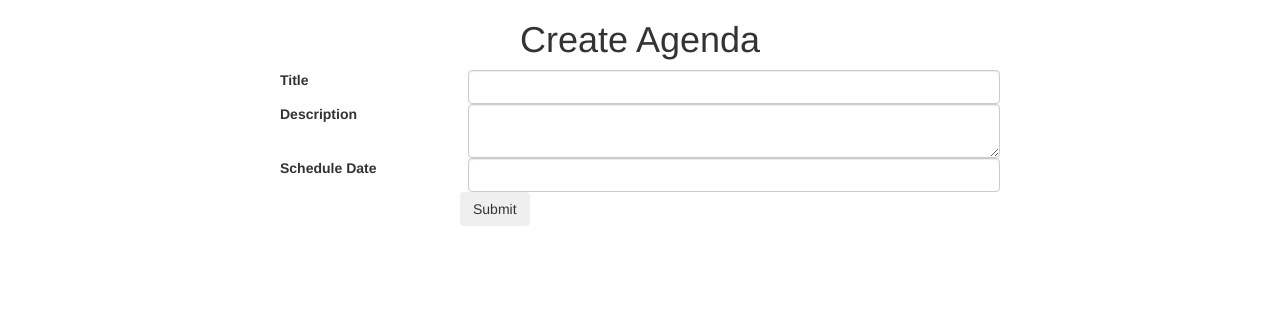
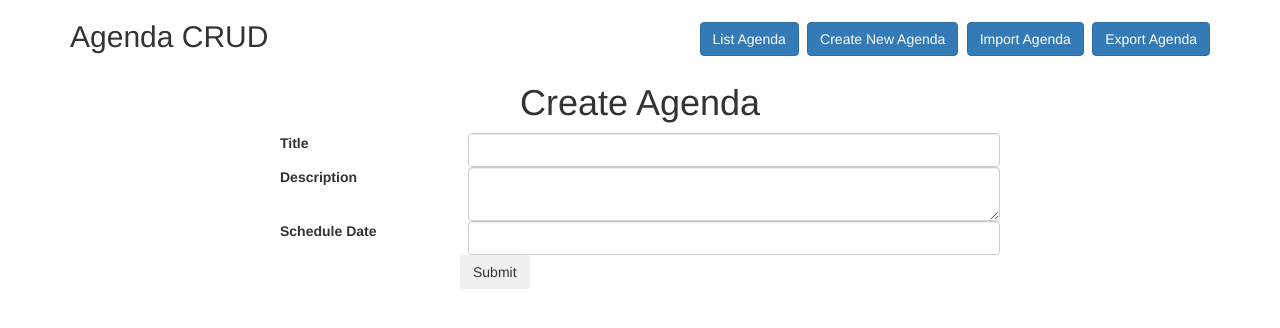
Before and after one commit to avinash-0007/codetest, a CodeIgniter app: page /database/agenda/create in a window 1280 px wide. Shown: the top 328 px of the page. Run offline with CodeIgniter, Linux system fonts and the light colour scheme; some libraries are stand-ins or nearby versions.

Commit message:
add form menu added

```diff
--- a/application/views/agenda/create.php
+++ b/application/views/agenda/create.php
@@ -1,3 +1,15 @@
+<div class="row">
+    <div class="col-lg-12">
+        <h2>Agenda CRUD
+            <div class="pull-right">
+				<a class="btn btn-primary" href="<?php echo base_url('agenda');?>"> List Agenda</a>
+               <a class="btn btn-primary" href="<?php echo base_url('agenda/create');?>"> Create New Agenda</a>
+			   <a class="btn btn-primary" href="<?php echo base_url('agenda/import');?>">Import Agenda</a>
+			   <a class="btn btn-primary" href="<?php echo base_url('agenda/export');?>">Export Agenda</a>
+            </div>
+        </h2>
+     </div>
+</div>
 <h1 style="text-align:center;">Create Agenda</h1>
 <form method="post" name="agendaCreate" action="<?php echo base_url('agendaCreate');?>">
     <div class="row">
```
